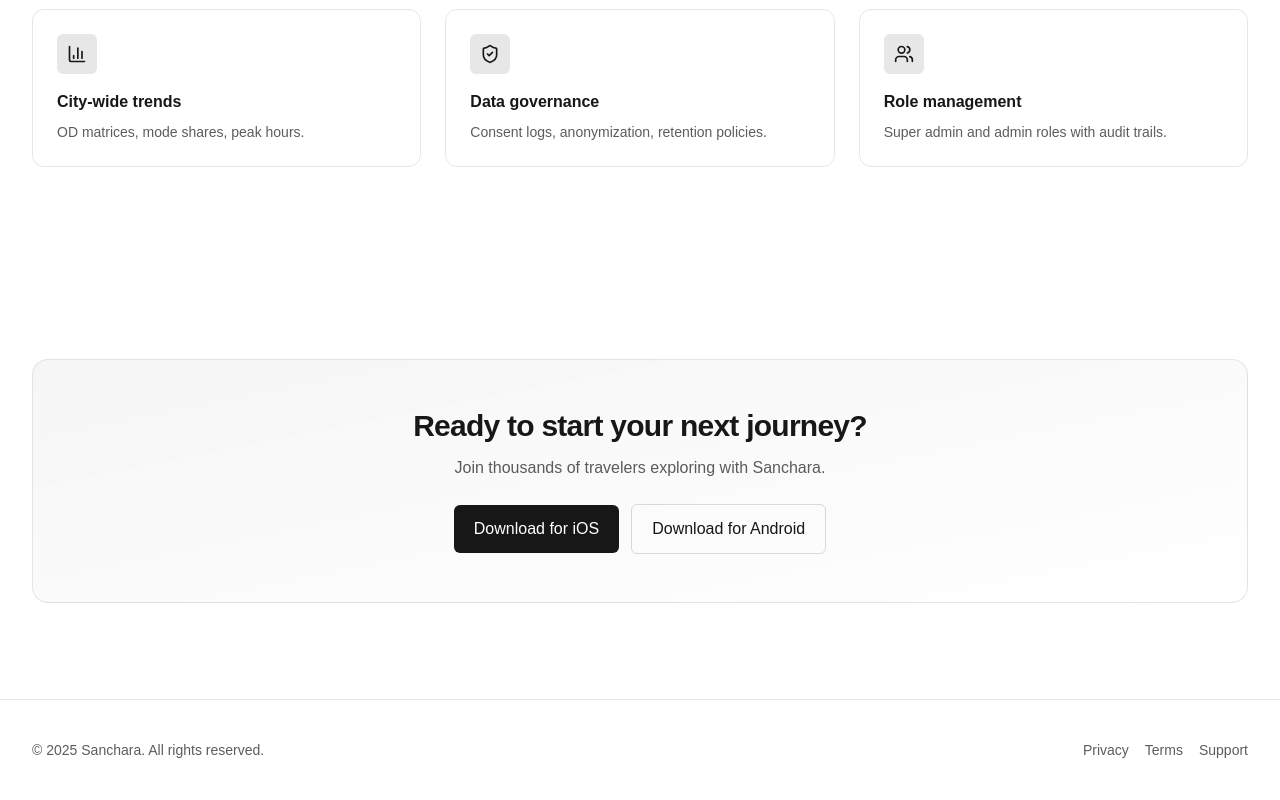
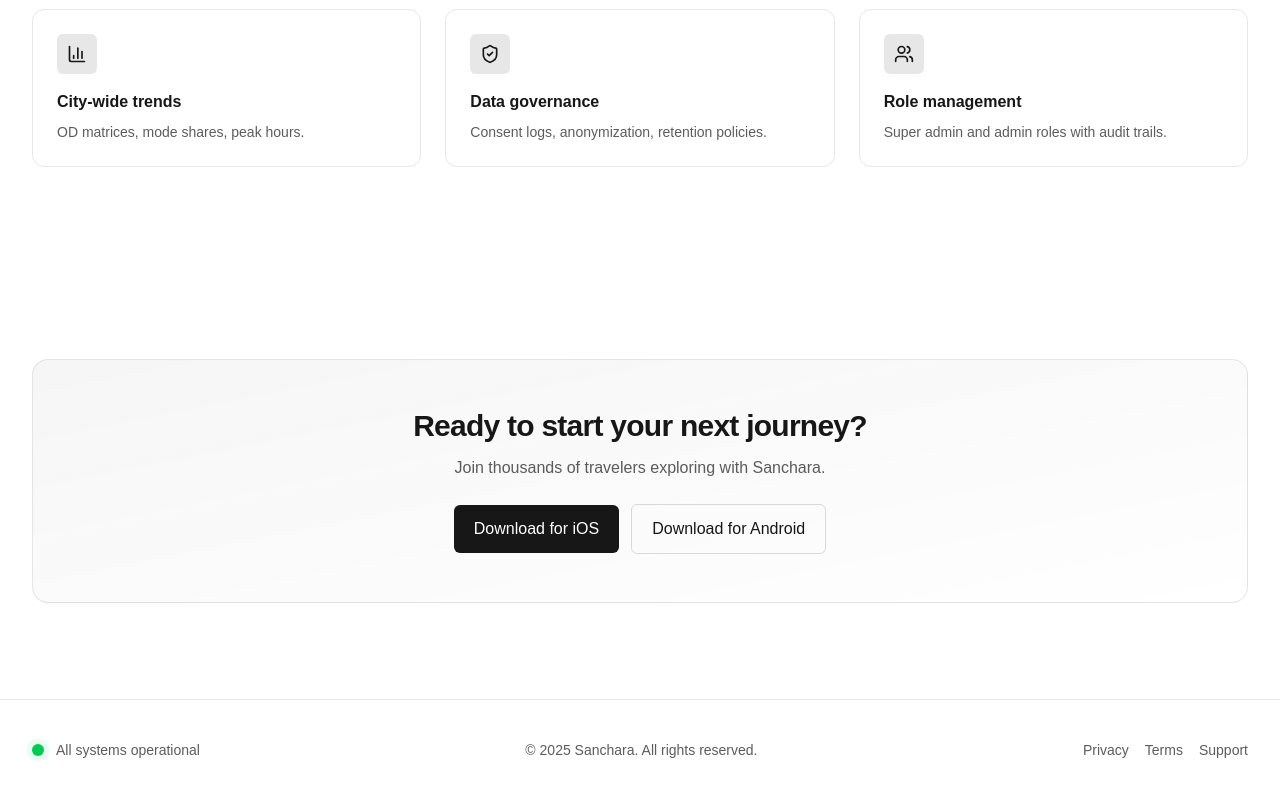
Before and after one commit to naptac-sanchara/landing-page, a Next.js app: page / in a window 1280 px wide. Shown: the part 3662-4462 px from the top of the page. Built offline with nearby package versions, Linux system fonts and the light colour scheme; no server answers.

Commit message:
added all systems functional widget

```diff
--- a/src/components/Footer.tsx
+++ b/src/components/Footer.tsx
@@ -1,7 +1,34 @@
+import React, { useEffect, useState } from "react";
+
 export function Footer() {
+  const [isOperational, setIsOperational] = useState<boolean | null>(null);
+
+  useEffect(() => {
+    fetch("https://sanchara-api1.sreecharandesu.in//api/health")
+      .then((res) => res.json())
+      .then((data) => {
+        setIsOperational(data.success === false);
+      })
+      .catch(() => setIsOperational(true));
+  }, []);
+
   return (
     <footer className="border-t border-foreground/10 py-10">
       <div className="mx-auto max-w-7xl px-4 sm:px-6 lg:px-8 flex flex-col sm:flex-row items-center justify-between gap-4 text-sm text-foreground/70">
+        <div className="flex items-center gap-3">
+          {/* Animated green pulse if operational */}
+          {isOperational !== null && (
+            <span className="relative flex h-3 w-3">
+              <span className={`animate-ping absolute inline-flex h-full w-full rounded-full ${isOperational ? 'bg-green-400 opacity-75' : 'bg-red-400 opacity-75'}`}></span>
+              <span className={`relative inline-flex rounded-full h-3 w-3 ${isOperational ? 'bg-green-500' : 'bg-red-500'}`}></span>
+            </span>
+          )}
+          <span>
+            {isOperational === null && 'Checking system status...'}
+            {isOperational === true && 'All systems operational'}
+            {isOperational === false && 'System issue detected'}
+          </span>
+        </div>
         <p>
           © {new Date().getFullYear()} Sanchara. All rights reserved.
         </p>
```
